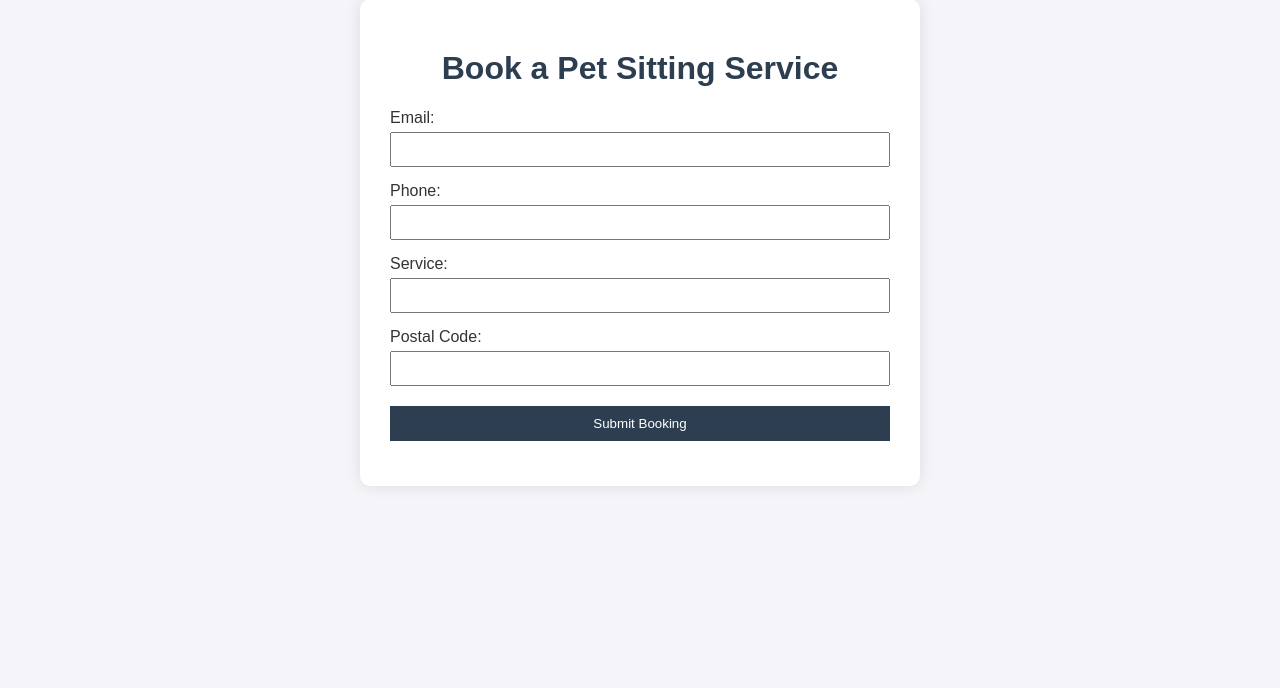
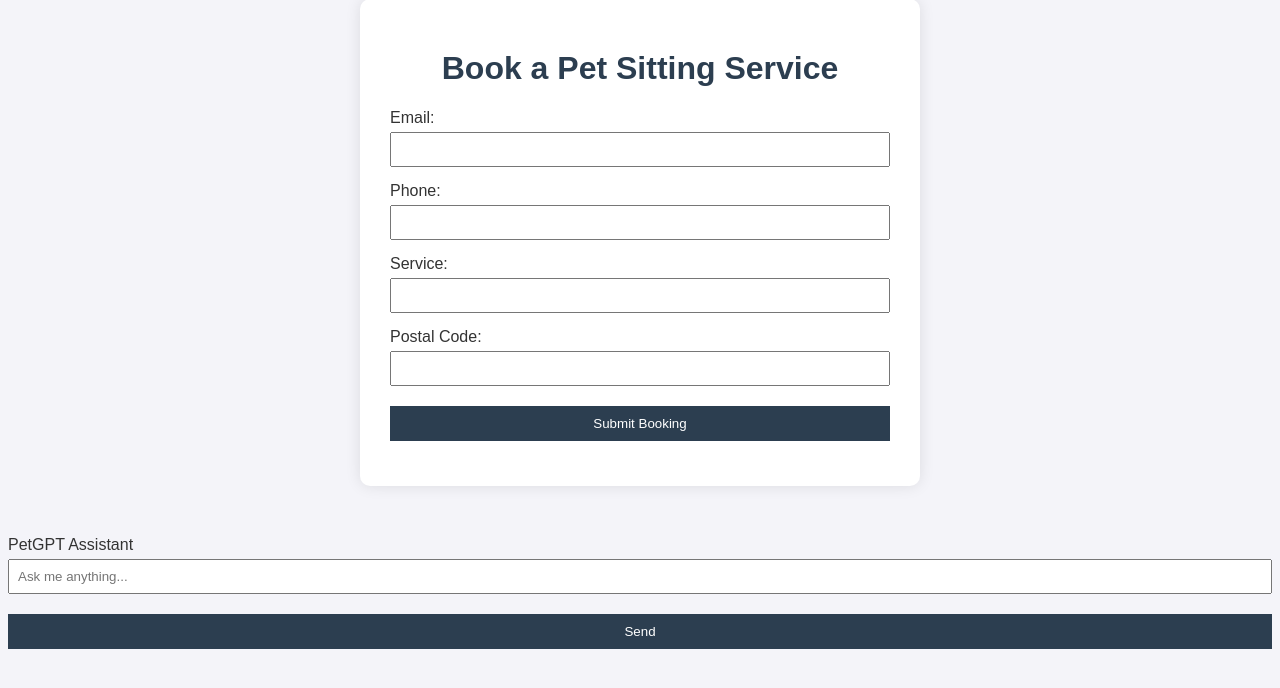
Before and after one commit to besthathacker/petsitingbackend, a Flask app: page / in a window 1280 px wide. Shown: the part 51-739 px from the top of the page. Run offline with Flask 3, Linux system fonts and the light colour scheme; some libraries are stand-ins or nearby versions.

Commit message:
Update index.html

```diff
--- a/templates/index.html
+++ b/templates/index.html
@@ -4,6 +4,7 @@
     <meta charset="UTF-8">
     <title>Dream Team Pet Sitting Booking</title>
     <link rel="stylesheet" href="/static/style.css">
+    <script src="https://cdn.jsdelivr.net/npm/@xenova/transformers/dist/transformers.min.js"></script>
 </head>
 <body>
     <div class="container">
@@ -18,13 +19,21 @@
         <div id="responseMsg"></div>
     </div>
 
+    <!-- AI Widget -->
+    <div id="ai-widget">
+        <div id="ai-header">PetGPT Assistant</div>
+        <div id="ai-messages"></div>
+        <input id="ai-input" placeholder="Ask me anything..." />
+        <button id="ai-send">Send</button>
+    </div>
+
     <script>
+        // Booking submission
         const form = document.getElementById("bookingForm");
         const responseDiv = document.getElementById("responseMsg");
 
         form.addEventListener("submit", async (e) => {
             e.preventDefault();
-
             const email = document.getElementById("emailInput").value.trim();
             const phone = document.getElementById("phoneInput").value.trim();
             const service = document.getElementById("serviceInput").value.trim();
@@ -35,14 +44,34 @@
                 body: new URLSearchParams({ email, phone, service, postal_code: postal })
             });
 
-            if (response.ok) {
-                const result = await response.text();
-                responseDiv.innerText = result;
-                form.reset();
-            } else {
-                responseDiv.innerText = await response.text();
-            }
+            responseDiv.innerText = await response.text();
+            form.reset();
         });
+
+        // PetGPT AI in-browser using transformers.js
+        const aiMessages = document.getElementById("ai-messages");
+        const aiInput = document.getElementById("ai-input");
+        const aiSend = document.getElementById("ai-send");
+
+        async function loadAI() {
+            window.model = await window.Transformers.load("Xenova/gpt2"); // Small GPT2 for browser
+        }
+
+        async function sendMessage() {
+            const input = aiInput.value.trim();
+            if (!input) return;
+            aiMessages.innerHTML += `<div class="user-msg">You: ${input}</div>`;
+            aiInput.value = "";
+
+            const output = await window.model.generate(input, { max_new_tokens: 50 });
+            aiMessages.innerHTML += `<div class="ai-msg">PetGPT: ${output.generated_text}</div>`;
+            aiMessages.scrollTop = aiMessages.scrollHeight;
+        }
+
+        aiSend.addEventListener("click", sendMessage);
+        aiInput.addEventListener("keydown", (e) => { if(e.key === "Enter") sendMessage(); });
+
+        loadAI();
     </script>
 </body>
 </html>
```
